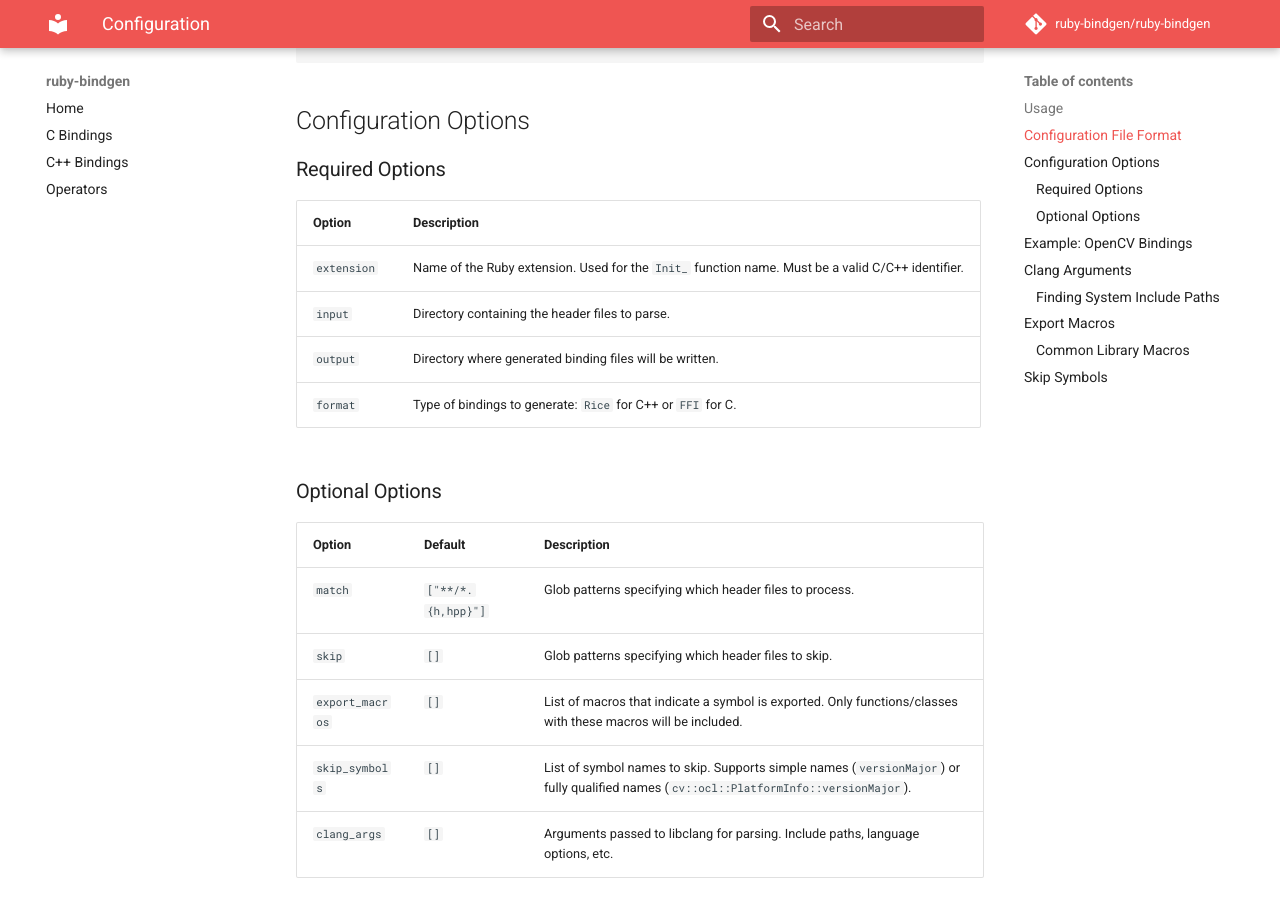
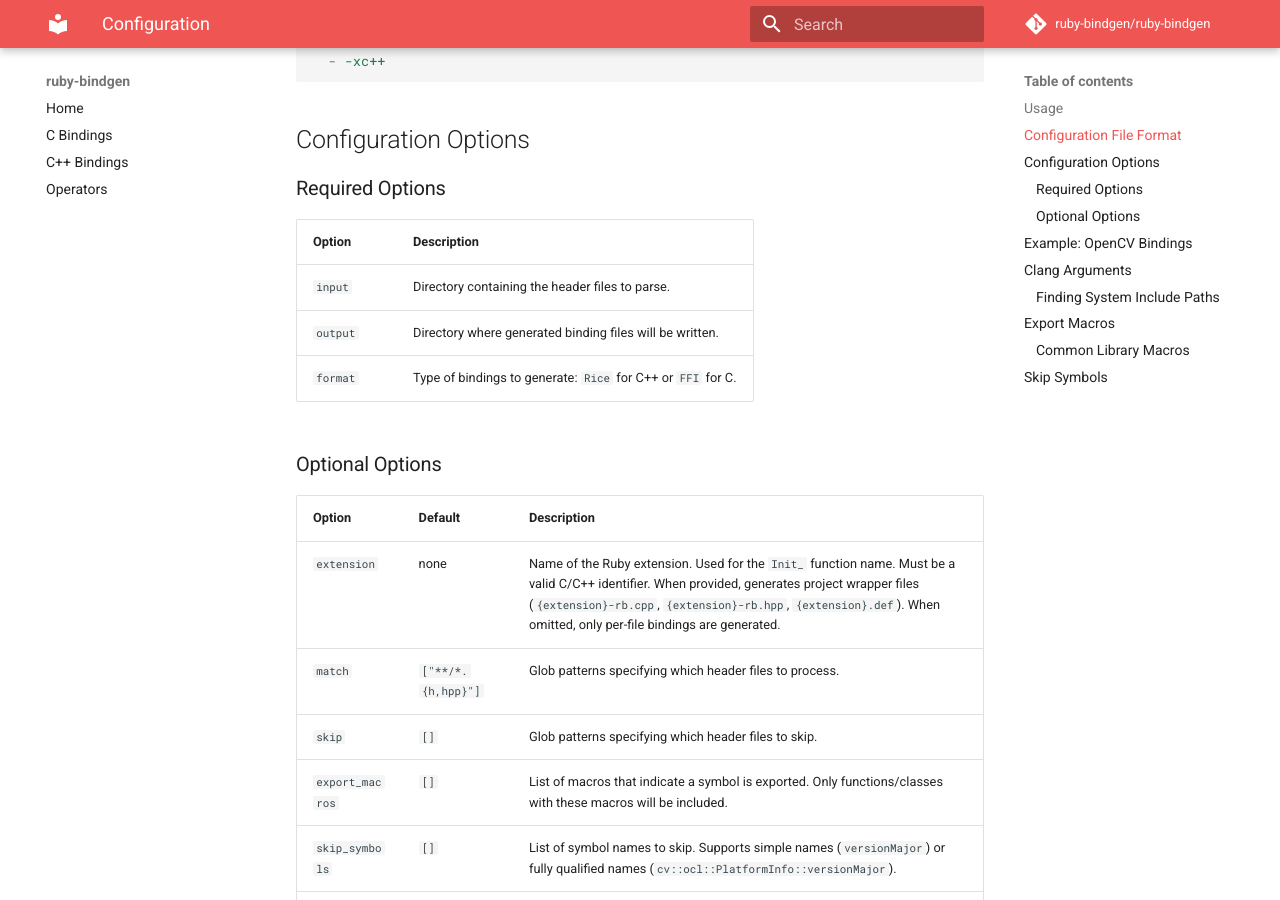
Before and after one commit to ruby-rice/ruby-bindgen, an MkDocs documentation site: the page built from docs/configuration.md, in a window 1280 px wide and 900 px high, scrolled down 1096 px. Built offline with MkDocs 1.6.1 and Material for MkDocs 9.7.7, drawn with Linux system fonts in a browser that asks for light colours; comment, search, counter and statistics services are not loaded; some of the changed text lies outside the part shown.

Commit message:
Make extension optional so you work in single file mode.

````diff
--- a/docs/configuration.md
+++ b/docs/configuration.md
@@ -11,8 +11,9 @@ ruby-bindgen config.yaml
 ## Configuration File Format
 
 ```yaml
-# Name of the generated Ruby extension
+# Name of the generated Ruby extension (optional)
 # Must be a valid C/C++ identifier (letters, numbers, underscores)
+# If omitted, only per-file bindings are generated without project wrapper files
 extension: my_extension
 
 # Path to the directory containing header files
@@ -64,6 +64,7 @@ clang_args:
 
 | Option | Default | Description |
 |--------|---------|-------------|
+| `extension` | none | Name of the Ruby extension. Used for the `Init_` function name. Must be a valid C/C++ identifier. When provided, generates project wrapper files (`{extension}-rb.cpp`, `{extension}-rb.hpp`, `{extension}.def`). When omitted, only per-file bindings are generated. |
 | `match` | `["**/*.{h,hpp}"]` | Glob patterns specifying which header files to process. |
 | `skip` | `[]` | Glob patterns specifying which header files to skip. |
 | `export_macros` | `[]` | List of macros that indicate a symbol is exported. Only functions/classes with these macros will be included. |
````
Also changed, not shown: other parts of docs/configuration.md (+0 -1 lines), 1 other file.
